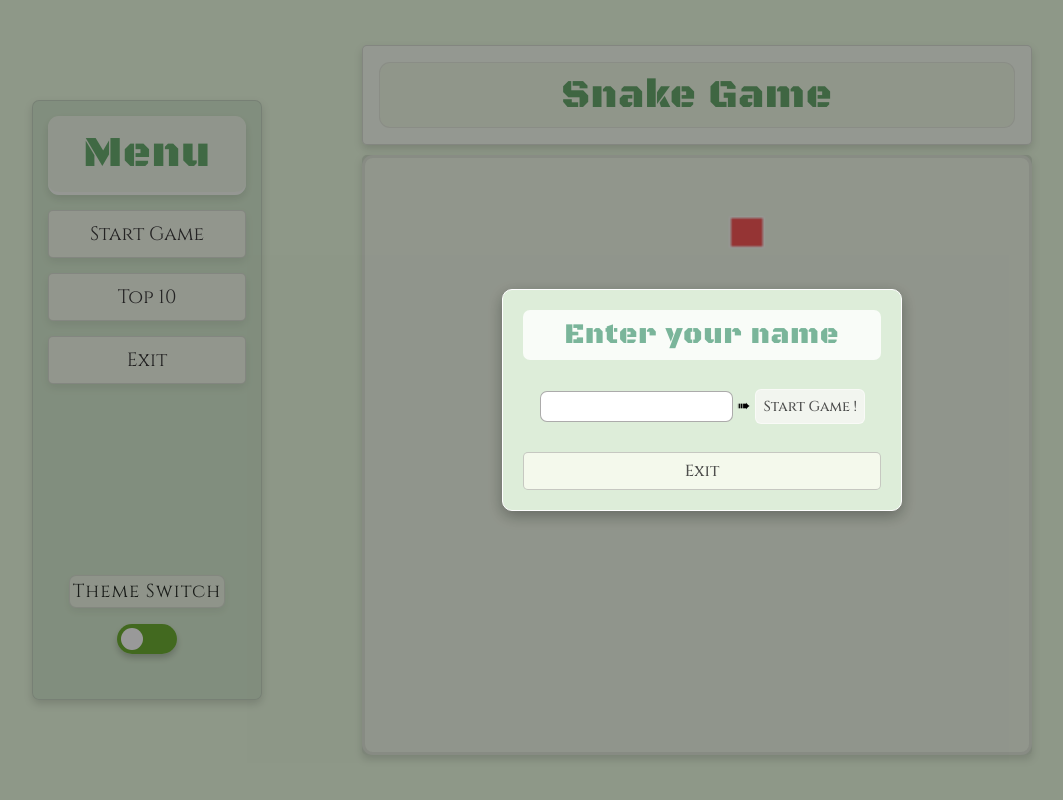
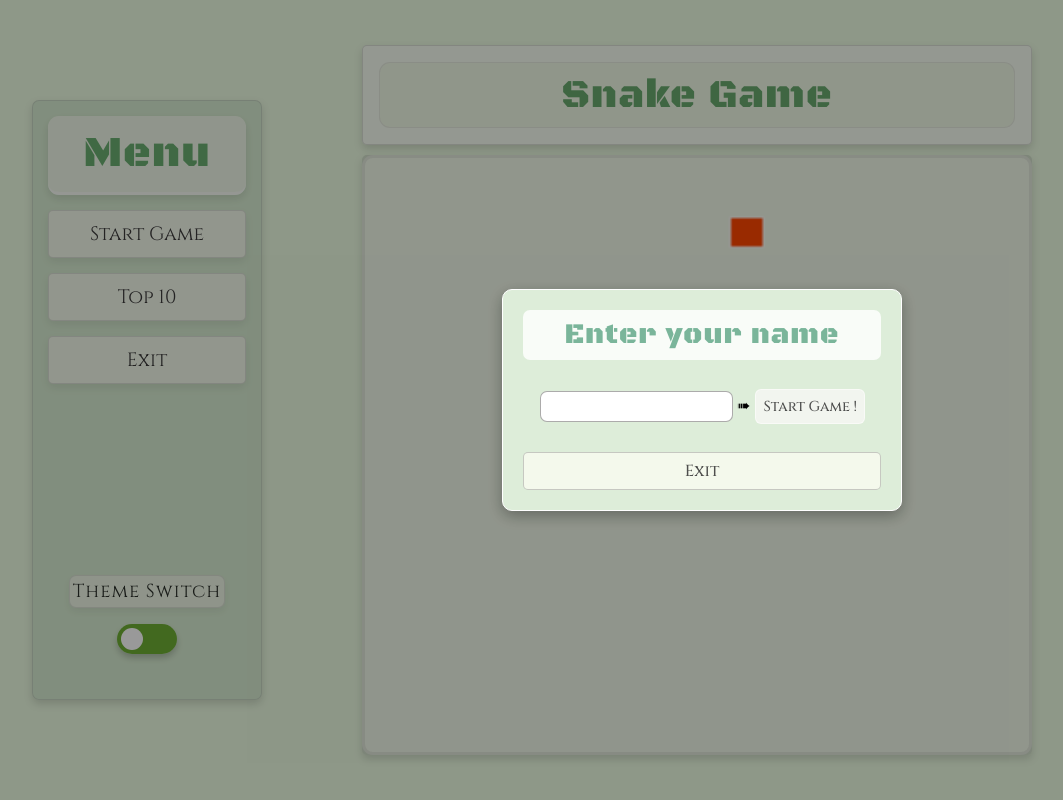
Before and after one commit to MRGiorgiosDev8/snake_game, a Django app: page /start_game/ in a window 1280 px wide. Shown: the whole page, without its empty margins (8-1071 px from the left). Run offline with Django 5.2, Linux system fonts and the light colour scheme; some libraries are stand-ins or nearby versions; some web fonts are replaced.

Commit message:
update game.js & styles

```diff
--- a/game/static/game/css/styles.css
+++ b/game/static/game/css/styles.css
@@ -387,6 +387,13 @@ a.exitBtn:hover {
     font-size: 2.1em;
 }
 
+/* Стили для snake */
+:root {
+    --snake-head-color: #49C75D;
+    --snake-body-color: #88C635;
+    --food-color: #FF4500;
+}
+
  /* Стили для переключателя */
  .theme-switch {
     width: 60px;
--- a/game/static/game/js/game.js
+++ b/game/static/game/js/game.js
@@ -141,14 +141,18 @@ function vibrateGamepad() {
 function draw() {
     ctx.clearRect(0, 0, canvas.width, canvas.height);
 
+    const snakeHeadColor = getComputedStyle(document.documentElement).getPropertyValue('--snake-head-color').trim();
+    const snakeBodyColor = getComputedStyle(document.documentElement).getPropertyValue('--snake-body-color').trim();
+    const foodColor = getComputedStyle(document.documentElement).getPropertyValue('--food-color').trim();
+
     for (let i = 0; i < snake.length; i++) {
-        ctx.fillStyle = (i === 0) ? "#49C75D" : "#88C635";
+        ctx.fillStyle = (i === 0) ? snakeHeadColor : snakeBodyColor;
         ctx.fillRect(snake[i].x, snake[i].y, box, box);
         ctx.strokeStyle = "white";
         ctx.strokeRect(snake[i].x, snake[i].y, box, box);
     }
 
-    ctx.fillStyle = "#F75656";
+    ctx.fillStyle = foodColor;
     ctx.fillRect(food.x, food.y, box, box);
     ctx.strokeStyle = "white";
     ctx.strokeRect(food.x, food.y, box, box);
```
Also changed, not shown: game/static/game/css/dark-styles.css (+7 -0 lines), db.sqlite3.
